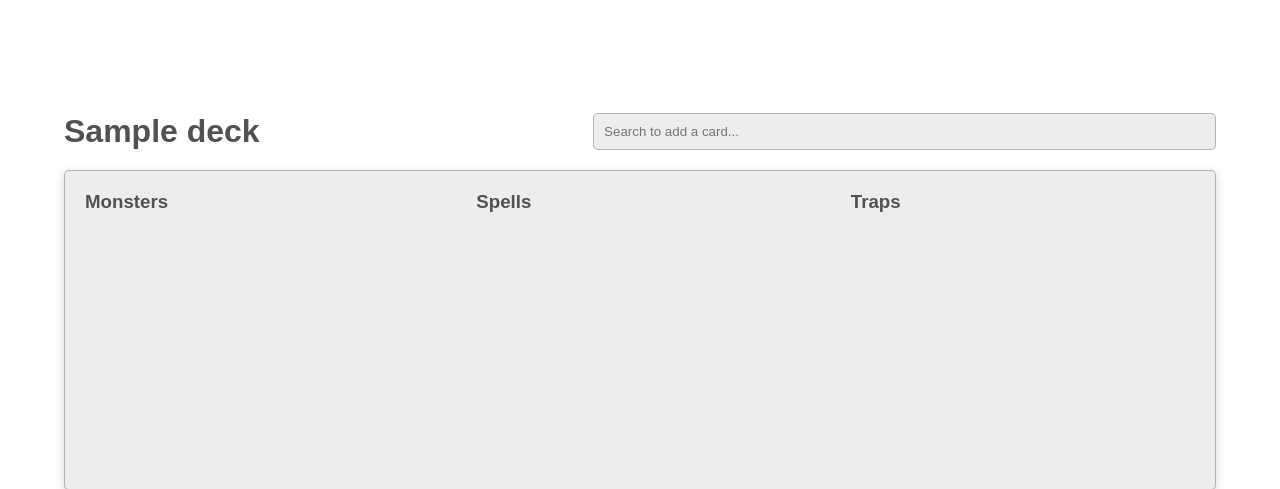
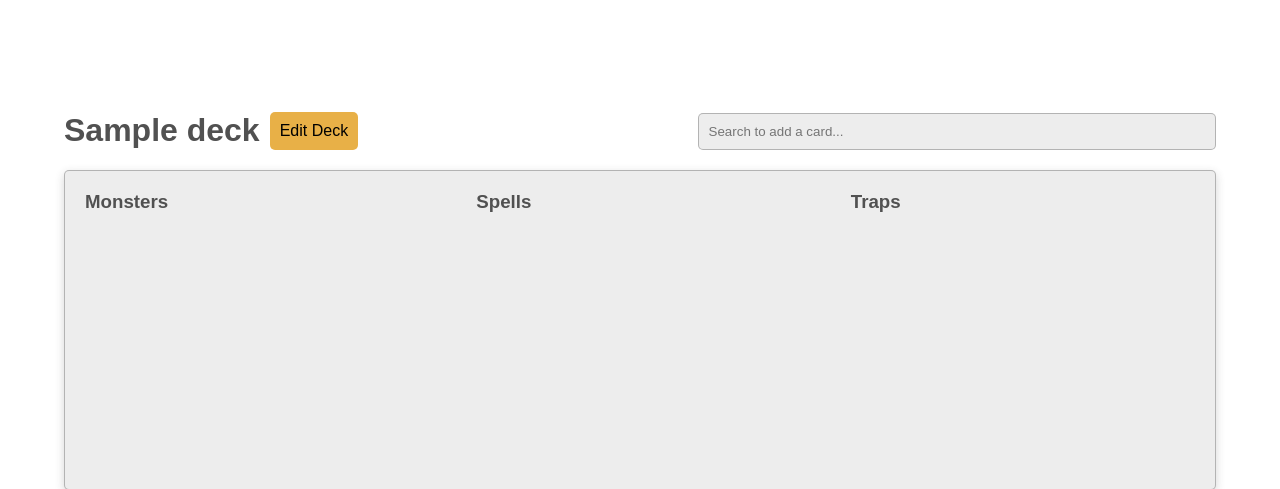
Before and after one commit to inmanjlai/Yu-Gi-Search, a Flask app: page /decks/1 in a window 1280 px wide. Shown: the part 79-568 px from the top of the page. Run offline with Flask 3, Linux system fonts and the light colour scheme; a user stored in the database is signed in; tables that the repository leaves empty hold one stand-in row (values such as "Sample post").

Commit message:
edit deck functionality

```diff
--- a/app.py
+++ b/app.py
@@ -398,3 +398,13 @@
     print(card.img_url)
 
     return {"img_url": card.img_url}
+
+@app.route("/decks/<int:deck_id>/edit", methods=["POST"])
+def edit_deck(deck_id):
+    deck_name = request.form.get("deck-name")
+    deck = Deck.query.get(deck_id)
+
+    deck.name = deck_name
+    db.session.commit()
+
+    return redirect(f"/decks/{deck.id}")
--- a/static/new_styles.css
+++ b/static/new_styles.css
@@ -1056,7 +1056,7 @@
     border: 1px solid rgba(44, 44, 44, 0.3);
     border-radius: 5px;
     background-color: rgba(237, 237, 237, 1);
-    /* flex-grow: 1; */
+    flex-grow: 1;
     /* max-width: 400px; */
     /* align-self: flex-end; */
 }
@@ -1094,3 +1094,76 @@
     background-color: rgba(248, 248, 248, 1);
     cursor: pointer;
 }
+
+.editDeckModal {
+    position: absolute;
+    top: 0;
+    left: 0;
+    height: 100%;
+    width: 100%;
+    background-color: rgba(44, 44, 44, 0.7);
+    z-index: 1000;
+    visibility: hidden;
+    display: flex;
+    justify-content: center;
+    align-items: center;
+}
+
+.editDeckModalContent {
+    border-radius: 5px;
+    background-color: rgba(248, 248, 248, 1);
+}
+
+.editDeckModalContent form {
+    display: flex;
+    justify-content: center;
+    flex-direction: column;
+    /* align-items: center; */
+    padding: 20px;
+    gap: 10px;
+}
+
+.editDeckModalContent form label {
+    text-align: left;
+}
+
+.editDeckModalContent form input {
+    padding: 10px;
+    font-size: 16px;
+    border: 1px solid rgba(44, 44, 44, 0.3);
+    border-radius: 5px;
+}
+
+.editDeckModalContent form button {
+    width: 100%;
+    background-color: #e8b047;
+    border: none;
+    border-radius: 5px;
+    padding: 10px;
+    font-size: 16px;
+}
+
+.editDeckModalContent form button:hover {
+    background-color: #f1d092;
+    cursor: pointer;
+}
+
+.editDeckButton {
+    background-color: #e8b047;
+    border: none;
+    border-radius: 5px;
+    padding: 10px;
+    font-size: 16px;
+}
+
+.editDeckButton:hover {
+    background-color: #f1d092;
+    cursor: pointer;
+}
+
+.deck-info > div {
+    display: flex;
+    flex-direction: row;
+    gap: 10px;
+    flex-grow: 1;
+}
--- /dev/null
+++ b/static/scripts/editDeck.js
@@ -0,0 +1,13 @@
+modal = document.querySelector(".editDeckModal")
+
+const openEditDeckModal = () => {
+    modal.style.visibility = "visible"
+    console.log(modal)
+}
+
+window.addEventListener("click", (e) => {
+    if (e.target == modal) {
+        modal.style.visibility = "hidden"
+        console.log("hide")
+    }
+})
--- a/templates/deck.html
+++ b/templates/deck.html
@@ -7,17 +7,30 @@
     <link rel="stylesheet" href="https://fonts.googleapis.com/css2?family=Material+Symbols+Outlined:opsz,wght,FILL,GRAD@48,400,0,0" />
     <title>Yu-Gi-Search | {{deck.name}}</title>
     <script src="/static//scripts/addCardScript.js" defer></script>
+    <script src="/static//scripts/editDeck.js" defer></script>
     <!-- <script src="/static//scripts/mouseOverCard.js" defer></script> -->
 </head>
 <body>
 
     {% include "/navbar.html" %}
 
+    <div class="editDeckModal">
+        <div class="editDeckModalContent">
+            <form action="/decks/{{deck.id}}/edit" method="POST">
+                <label>Deck Name:</label>
+                <input type="text" name="deck-name" placeholder="Deck Name" required>
+                <button>Confirm Changes</button>
+            </form>
+        </div>
+    </div>
+
     <div class="decklist-page">
+
 
         <div class="deck-info">
             <div>
                 <h1>{{deck.name}}</h1>
+                <button onclick="openEditDeckModal()" class="editDeckButton">Edit Deck</button>
             </div>
 
             {% if current_user.id == deck.user_id %}
```
